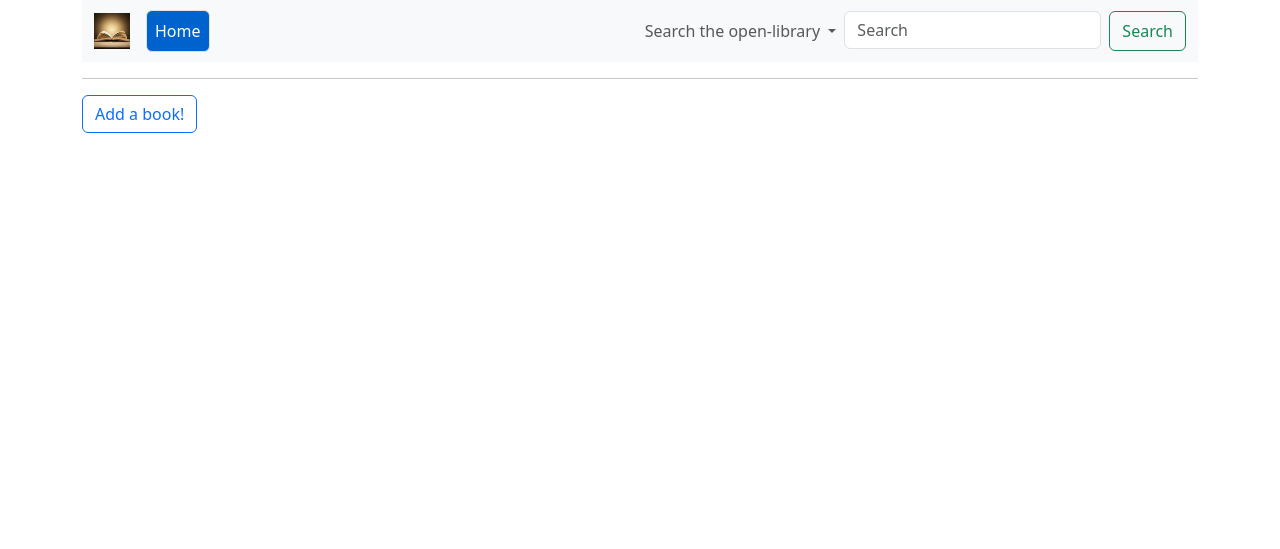
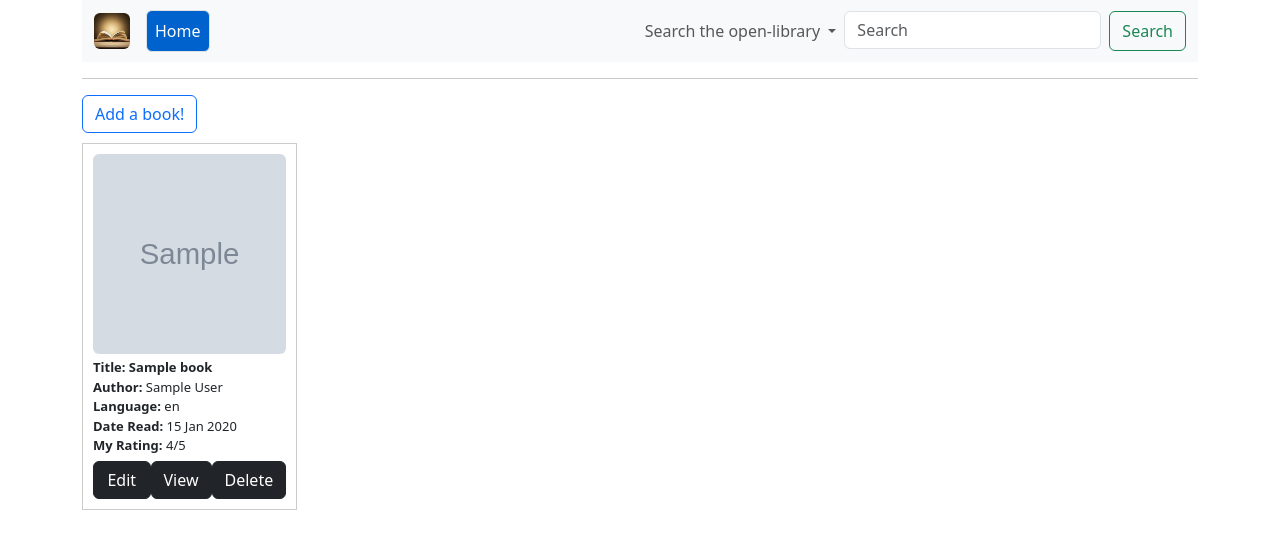
Before and after one commit to maruguMo/books-list, a Node server app: template views/index.ejs in a window 1280 px wide. Shown: the top 549 px of the page. Run offline with Node 20, Linux system fonts and the light colour scheme; the template is opened without the code that fills it: most values are stand-ins (such as "Sample title", 1, 10 or a date in 2020); grey boxes marked "Sample" are stand-in pictures; some libraries are stand-ins or nearby versions.

Commit message:
enhance app.js to upload files, added error page to show custom errors added modals to add books and search books

```diff
--- a/app.js
+++ b/app.js
@@ -4,11 +4,13 @@ import pg from "pg";
 import axios from "axios";
 import 'dotenv/config';
 import fs from 'fs';
-import fetch from "node-fetch";
+import { promisify } from 'util';
 import path from "path";
 import { fileURLToPath } from "url";
 import { access } from 'fs/promises';
 import { constants } from 'fs';
+import multer from 'multer'
+
 
 const app = express();
 const PORT = process.env.APP_PORT;
@@ -25,18 +27,6 @@ const db = new pg.Client({
   password: process.env.PASS,
   port:process.env.DB_PORT,
 });
-// console.log(path.resolve('public','covers','temp','dummy.jpeg'));
-// console.log(path.join(__dirname,'public', 'covers', 'temp', 'dummy.jpeg'));
-
-
-// async function downloadCover(imageUrl, localFilename){
-//     const response=await fetch(imageUrl);
-//     const buffer = await response.arrayBuffer();
-//     const savePath = path.join(__dirname,'public', 'covers', 'temp', localFilename);
-
-//     fs.writeFile(savePath,buffer,()=>console.log(`image saved as ${localFilename} `));
-//     return savePath;
-// }
 
 // Function to check if a file exists
 async function fileExists(filePath) {
@@ -93,7 +83,7 @@ async function getList(){
 
 // Function to get book details by title or ISBN
 async function fetchBookRemote(searchParams,searchTerm) {
-  //  url = "https://openlibrary.org/search.json?q=the+sun+also+rises"
+
   let remURL=process.env.BASE_URL;
   switch(searchTerm){
     case  'ISBN':
@@ -112,8 +102,8 @@ async function fetchBookRemote(searchParams,searchTerm) {
   console.log(remURL);
   try{
     const res=await axios.get(remURL)
-    if (typeof res.data=='undefined'){
-      return [];
+    if (typeof res.data.docs=='undefined'){
+      return res.data.docs=[];
     }else{
       return res.data;
     }
@@ -136,12 +126,14 @@ async function fetchBookRemote(searchParams,searchTerm) {
 
 
 //add a new book to the database
-async function addBook(title, author,isbn,notes,rating,coverUrl, lang, date_read){
-    const res = await db.query(
-      `   INSERT INTO booklist (title, author, isbn13,notes,rating, cover_url, lang, date_read)
-          VALUES ($1,$2,$3,$4,$5,$6, $7)`,
-            [title, author, isbn, notes, rating,coverUrl, lang, date_read]
+async function addBook(title, author,isbn,notes,rating,coverUrl, lang, date_read, avatar){
+  console.log(title, author,isbn,notes,rating,coverUrl, lang, date_read, avatar);
+  const res = await db.query(
+      `   INSERT INTO booklist (title, author, isbn13, notes,rating, cover_url, lang, date_read, avatar)
+          VALUES ($1,$2,$3,$4,$5,$6, $7, $8,$9)`,
+            [title, author, isbn, notes, rating, coverUrl, lang, date_read,avatar]
     );
+
     console.log(res);
 }
 
@@ -182,7 +174,7 @@ async function fetchBookLocal(searchParams, isISBN=false) {
   const res= await db.query(query, values);
   return res.rows;
 }
-//get '/' route
+// the get '/' route
 app.get("/", async(req, res)=>{
     const books = await getList();
     // console.log(books)
@@ -190,6 +182,7 @@ app.get("/", async(req, res)=>{
     const remRes=null;
     res.render("index.ejs", {books, locRes, remRes});
 });
+//#region search for book both online and local
 app.get('/search',async(req,res)=>{
   // search locally i.e. search for title/author/ISBN
   // then search on open library.....
@@ -245,23 +238,82 @@ app.get('/search',async(req,res)=>{
   }
 
 });
-app.post("/add", async(req,res)=>{
+//#region
+
+//#region  multer middleware region for image uploading
+  const rename = promisify(fs.rename);
+  const copyFile = promisify(fs.copyFile);
+  const unlink = promisify(fs.unlink);
+// Helper function to generate a random 6-digit filename
+  function generateRandomFileName() {
+    return Math.floor(100000 + Math.random() * 900000).toString();
+  }
+  // Set up multer for file uploads
+  const storage = multer.diskStorage({
+    destination: function (req, file, cb)
+    {
+        cb(null, path.join('public', 'covers', 'temp')); // Temp folder for caching
+    },
+    filename: function (req, file, cb)
+    {
+        const randomFileName = `${generateRandomFileName()}.jpg`;
+        cb(null, randomFileName); // Save as ISBN.jpg
+    }
+  });
+  // File validation (only images allowed)
+  const fileFilter = (req, file, cb) => {
+    if (file.mimetype.startsWith('image/')) {
+      cb(null, true);
+    } else {
+      cb(new Error('Only images are allowed'), false);
+    }
+  };
+  const upload = multer({
+    storage: storage,
+    fileFilter: fileFilter
+  });
+//#endregion
+app.post("/add",upload.single('coverImage'), async(req,res)=>{
     const title=req.body.title;
     const author=req.body.author;
-    const isbn=req.body.isbn;
+    const isbn=req.body.isbn.trim();
     const notes=req.body.notes
-    const rating=parseFloat(req.body.rating);
-    const coverUrl=req.body.imgUrl;
-    const lang=req.body.language;
+    const rating = parseFloat(req.body.rating);
+
+    const lang=req.body.lang;
     const date_read=req.body.date_read
+    const avatar = req.file ? `${process.env.DEFAULT_TEMP}${isbn}.jpg` : process.env.DEFAULT_COVER;
+
+    const coverUrl=req.body.imgUrl?req.body.imgUrl:avatar;
+
+    console.log(rating);
+
+    // Move the file from /temp to /covers after successful upload
+    if (req.file) {
+        const tempPath = path.resolve('public','covers','temp', req.file.filename);
+        const finalPath = path.resolve('public','covers', `${isbn}.jpg`);
+
+        await rename(tempPath, finalPath); // Move the file
+
+        // Optionally copy the renamed file back to temp folder for caching
+        const cachedFilePath = path.join('public', 'covers', 'temp', `${isbn}.jpg`);
+        await copyFile(finalPath, cachedFilePath);
+    }
+
+
     try{
-        await addBook(title, author,isbn, notes, rating,coverUrl, lang, date_read);
-        res.redirect("/");
+
+        await addBook(title, author,isbn, notes, rating,coverUrl, lang, date_read,avatar);
+
+        res.status(200).redirect("/");
     }catch(error){
         console.log(error.stack);
-        res.render('error.ejs', {error});
+        res.render('errorPage.ejs', {error, errorType:300});
     }
-})
+});
+
+
+//#region Handle shutdown gracefully
 // Handle shutdown
 async function shutdown() {
     console.log('Shutting down gracefully...');
@@ -271,7 +323,10 @@ async function shutdown() {
 
   process.on('SIGTERM', shutdown);
   process.on('SIGINT', shutdown);
+//#endregion
 
-  app.listen(PORT, () => {
-    console.log(`Server running on http://localhost:${PORT}`);
-  });
+  //#region  Start the Server
+    app.listen(PORT, () => {
+      console.log(`Server running on http://localhost:${PORT}`);
+    });
+  //#endregion
--- a/package.json
+++ b/package.json
@@ -17,6 +17,7 @@
     "dotenv": "^16.4.5",
     "ejs": "^3.1.9",
     "express": "^4.21.0",
+    "multer": "^1.4.5-lts.1",
     "node-fetch": "^3.3.2",
     "pg": "^8.11.3"
   }
--- a/public/styles/styles.css
+++ b/public/styles/styles.css
@@ -50,7 +50,12 @@
   .book-list {
     display: grid;
     grid-template-columns: repeat(5, 1fr); /* Adjust the number of columns as needed */
-    grid-gap: 20px;
+    grid-gap: 10px;
+}
+.ctrls-container{
+  display: flex;
+  justify-content: space-evenly;
+
 }
 
 .book-list li {
@@ -59,6 +64,11 @@
     padding: 10px;
 }
 
+.book-list>li p{
+  padding:0;
+  margin: 0;
+  font-size: small;
+}
 .book-list img {
     width: 100%;
     height: 200px; /* Adjust the height as needed */
@@ -91,7 +101,9 @@ h1,h2,h3,h4,h5,h6{
 }
 
 .ctrls {
-  margin-top: 10px;
+  margin-top: 5px;
+  flex-grow: 1; /* All items grow equally */
+  flex-basis: 0; /* Base size of 0 */
 }
 .flex-cont{
   display: flex;
@@ -122,7 +134,7 @@ p{
   width: auto;
 }
 .pict img{
-  height: 15dvh;
+  height: 25dvh;
   width: 15dvw;
 
 }
@@ -147,12 +159,19 @@ p{
   /* background-blend-mode: lighten; */
   filter: grayscale(20%) contrast(70%);
   background-blend-mode: darken;
+  image-rendering: optimizeQuality;
+  height: 100%;
+  width: 100%;
+  object-fit: contain;
+}
+.hide{
+  visibility: hidden;
 }
 
 /* some quill editor formatting and styles */
 .editor{
   overflow-y: auto;
-  height: 47dvh;
+  height: 40dvh;
   box-sizing: border-box;
 
 }
--- a/views/errorPage.ejs
+++ b/views/errorPage.ejs
@@ -9,7 +9,7 @@
                 <p>Internal server error 500</p>
             <%}else{%>
                 <img class="error-img" src="/assets/error-generic.png" alt="error">
-                <p><%=error%></p>
+                <p><%=error%>, Error Type: <%=errorType%></p>
             <%}%>
             <p class="instruct">Please navigate to home by clicking on the home button</p>
         </div>
--- a/views/index.ejs
+++ b/views/index.ejs
@@ -2,6 +2,31 @@
     <div class="menu-bar">
         <button class="btn btn-outline-primary" id="add-book">Add a book!</button>
     </div>
+    <!-- books read list -->
+    <div>
+    <%if(books && books.length >0) {%>
+    <ul class="book-list px-0 py-0">
+        <% books.forEach(book=>{ %>
+            <li>
+                <img class="mb-1 rounded" src="<%=book.avatar %>" alt="<%= book.title%>">
+                <p><strong>Title: <%= book.title%></strong></p>
+                <p><strong>Author:</strong> <%=book.author%></p>
+                <p><strong>Language: </strong><%=book.lang%></p>
+                <p><strong>Date Read:</strong> <%=book.date_read%></p>
+                <p class="rating" data-rating="<%=book.rating%>"><strong>My Rating:</strong> <%=book.rating%>/5</p>
+                <div class="ctrls-container">
+                    <button class="ctrls btn btn-dark" id="edit-button" data-id="<%=book.id%>">Edit</button>
+                    <button class="ctrls btn btn-dark" id="view-button" data-id="<%=book.id%>">View</button>
+                    <button class="ctrls  btn btn-dark" id="del-button" data-id="<%=book.id%>">Delete</button>
+                </div>
+            </li>
+        <% });%>
+    </ul>
+    <%}else{%>
+        <h5 class="flex-cont">You havent added any books to your list yet</h5>
+    <%}%>
+    </div>
+
     <div class="modal higher" id="spinner-modal">
         <div class="d-flex justify-content-center mymodal-content">
             <div class="spinner-border text-primary" role="status">
@@ -71,15 +96,14 @@
     <div class="modal" id="add-newBk">
         <div class="mymodal-content container dark">
             <div class="ModalTitleBar">Add a new book <span class="close" id="closeAddModal">&times;</span></div>
-            <form action="/add"  id="add-new" method="POST">
+            <form action="/add"  id="add-new" method="POST" enctype="multipart/form-data">
                 <div class="row">
                     <div class="col-3 mt-2">
                         <div class="pict">
-                            <img src="" alt="Add a book image" class="rounded border defa-img">
+                            <img  alt="Add a book image" class="rounded border defa-img" id="book-cover-preview">
                             <hr>
                             <div class="ctrls-flex-c btn-group mb-1 p-1">
-                                <button class="btn btn-primary rounded mb-2">Upload cover</button>
-                                <button class="btn btn-primary rounded mb-2">Search Online</button>
+                                <input type="file" name="coverImage" id="coverImage" class="form-control mb-2 btn btn-outline-secondary" accept="image/*">
                             </div>
                         </div>
                     </div>
@@ -97,14 +121,15 @@
                         <div class="row mt-5">
                             <div class="col-6 mb-2">
                                 <!-- <label for="title" class="form-label">ISBN</label> -->
-                                <input type="text" name="isbn13" id="isbn" class="form-control" required placeholder="ISBN">
+                                <input type="text" name="isbn" id="isbn" class="form-control mb-1" required maxlength="15" placeholder="ISBN">
+                                <button class="btn btn-primary rounded hide" id="search-online">Search for Cover Online</button>
                             </div>
                             <div class="col-6 mb-2">
                                 <!-- <label for="lang" class="form-label">Language </label> -->
                                 <input type="text" name="lang" id="lang" class="form-control" required placeholder="Language">
                             </div>
                         </div>
-                        <div class="row mt-5">
+                        <div class="row mt-4">
                             <div class="col-6 mb-2">
                                 <!-- <label for="date_read" class="form-label">Date read</label> -->
                                 <input type="text" name="date_read" id="date_read" class="form-control" required placeholder="Date read">
@@ -118,42 +143,20 @@
                 </div>
                 <div class="row p-0">
                     <div class="col-12 mx-auto p-2">
-                        <p class="form-label ModalTitleBar" >Notes</p>
+                        <p class="form-label ModalTitleBar" >Notes about the book</p>
                         <div  id="editor" class="editor"> </div>
                         <input type ="hidden" name="notes" id="add-notes" />
                 </div>
                 <div class="row p-0">
                     <div class="col-12 d-flex justify-content-end p-0">
+                        <input type="hidden" name="notes" id="add-notes">
+                        <input type="hidden" name="imgUrl" id="img-Url">
                         <button class="btn btn-secondary" id="reset-add" type="reset">Reset</button>
-                        <button class="btn btn-primary ms-2" id="submitAdd" type="submit">Submit</button>
+                        <button class="btn btn-primary ms-2" id="submit-Add" type="submit">Submit</button>
                     </div>
                 </div>
             </form>
         </div>
-    </div>
-    <!-- books read list -->
-     <div>
-        <%if(books && books.length >0) {%>
-        <ul class="book-list">
-            <% books.forEach(book=>{ %>
-                <li>
-                    <img class="mb-3" src="<%=book.avatar %>" alt="<%= book.title%>">
-                    <p><strong>Title: <%= book.title%></strong></p>
-                    <p>Author: <%=book.author%></p>
-                    <p>ISBN: <%=book.isbn13%></p>
-                    <p><strong>Language: </strong><%=book.lang%></p>
-                    <p>Date Read: <%=book.date_read%></p>
-                    <p>My Rating: <%=book.rating%>/5</p>
-                    <div class="ctrls-container">
-                        <button class="ctrls btn btn-dark" id="edit-button" data-id="<%=book.id%>">Edit</button>
-                        <button class="ctrls  btn btn-dark" id="del-button" data-id="<%=book.id%>">Delete</button>
-                    </div>
-                </li>
-            <% });%>
-        </ul>
-        <%}else{%>
-            <h5 class="flex-cont">You havent added any books to your list yet</h5>
-        <%}%>
     </div>
 <%- include("partials/footer.ejs") %>
 <script type="module">
@@ -162,6 +165,11 @@
     import {showDynamicAlert} from '/js/Util.js';
 
     document.addEventListener('DOMContentLoaded', ()=> {
+    //#region avatar upload declarations
+                const imgFileInput=document.getElementById('coverImage');
+                const coverImgPreview=document.getElementById('book-cover-preview');
+    //#endregion
+    //#region  search declarations
             const searchLbl="Search the open-library By"
             const searchModal=document.getElementById('search-modal');
             const loadingWait =document.getElementById('spinner-modal');
@@ -169,23 +177,58 @@
             const closeSearchBtn=document.getElementById('closeSearchModal');
             const modalContent=document.getElementById('mymodal-content');
             const searchForm= document.getElementById('searchForm');
-
-        //#Region Add new book functionality
+    //#endregion
+    //#region :Add new book declarations
             const addBtn=document.getElementById('add-book');
             const addModal=document.getElementById('add-newBk');
             const closeAddBtn=document.getElementById('closeAddModal');
-        const qlContainer=document.getElementById('editor')
+            const qlContainer=document.getElementById('editor');
+            const addNewForm=document.getElementById('add-new');
+            const submitBtn=document.getElementById('submit-Add');
+            const noteText=document.getElementById('add-notes');
+            const imgUrl=document.getElementById('img-Url');
 
+            const addQuill=createQuillEditor(qlContainer)
+    //#endregion
 
-        const quill=createQuillEditor(qlContainer)
+    //#region Hide or show search button when ISBN is keyed in
+            const isbnIput=document.getElementById('isbn');
+            const searchBtn=document.getElementById('search-online');
+            isbnIput.addEventListener('input',()=>{
+                if(isbnIput.value.trim()!==""){
+                    searchBtn.style.visibility='visible';
+                }else{
+                    searchBtn.style.visibility='hidden';
+                }
+            });
+    //#endregion
+
+    //#region Add book functionality
+            submitBtn.addEventListener('click',(e)=>{
+                if(addQuill.root.innerHTML===''){
+                    e.preventDefault();
+                }else{
+                    getQlContent(noteText, addQuill);
+                }
+            });
 
             addBtn.addEventListener('click', ()=>{
                 showModal(addModal);
             });
+
             closeAddBtn.onclick=()=>{
                 closeModal(addModal);
             }
+            addNewForm.onsubmit=(e)=>{
+                if(quill.root.innerHTML===''){
+                    e.preventDefault();
+                }else{
+                    getQlContent(noteText, quill);
+                }
+            }
+    //#endregion
 
+    //#region Search functionality
             document.querySelectorAll('.dropdown-item').forEach(item =>{
                 item.addEventListener('click', (event)=>{
                     event.preventDefault();
@@ -237,13 +280,38 @@
                 showModal(searchModal);
                 closeModal(loadingWait);
             <%}%>
+    //#endregion
 
+    //#region avatar/file upload functionality
+            imgFileInput.addEventListener('input',()=>{
+                if(imgFileInput.files && imgFileInput.files.length > 0){
+                    coverImgPreview.style.backgroundImage = 'none';
+                }else{
+                    coverImgPreview.style.backgroundImage=`url('/assets/icons/brand.jpeg')`;
+                    coverImgPreview.src="";
+                }
+                previewImage();
+            });
+            function previewImage() {
+                const reader = new FileReader();
+                reader.onload = function() {
+                    coverImgPreview.src = reader.result;
+                };
+                reader.readAsDataURL(event.target.files[0]);
+            }
+    //#endregion
+
+    //#region generic functions to show/hide modal and get quill editor content
         function showModal(target){
             target.style.display='block';
         }
         function closeModal(target){
             target.style.display='none';
         }
+        function getQlContent(target, qlEditor){
+            target.value=qlEditor.root.innerHTML;
+        }
+//#endregion
 
     });
 </script>
--- a/views/partials/header.ejs
+++ b/views/partials/header.ejs
@@ -21,8 +21,8 @@
     <!-- book search form by either title or ISBN -->
     <nav class="navbar navbar-expand-lg bg-body-tertiary">
         <div class="container-fluid">
-          <a class="navbar-brand" href="#">
-            <img src="/assets/icons/brand.jpeg" alt="Books" width="36" height="36">
+          <a class="navbar-brand rounded" href="#">
+            <img  class="rounded" src="/assets/icons/brand.jpeg" alt="Books" width="36" height="36">
           </a>
           <button class="navbar-toggler" type="button" data-bs-toggle="collapse" data-bs-target="#navbarSupportedContent" aria-controls="navbarSupportedContent" aria-expanded="false" aria-label="Toggle navigation">
             <span class="navbar-toggler-icon"></span>
```
Also changed, not shown: public/covers/9780446357425.jpg (added), public/covers/9781619634473.jpg (added), public/covers/temp/9780446357425.jpg (added), public/covers/temp/9781619634473.jpg (added), 2 other files. Lines whose indentation alone changed are shown as unchanged.
